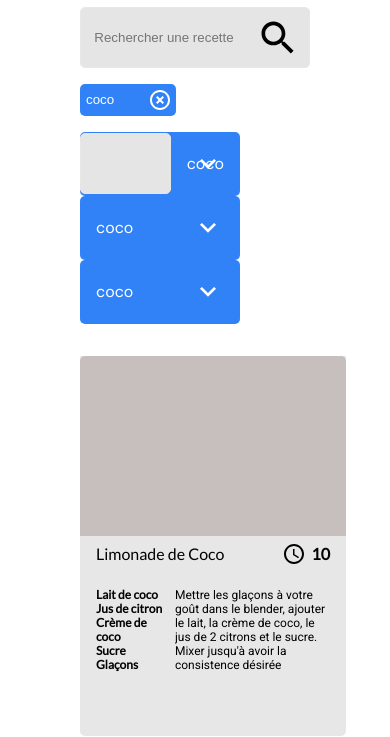
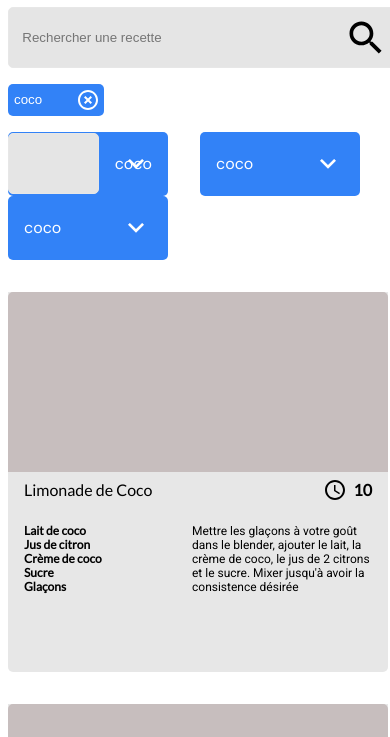
Before and after one commit to zoanlogia/P07_guillaume_flambard_old, a website with bundled scripts: page index.html in a window 390 px wide. Shown: the part 107-844 px from the top of the page. Built offline with nearby package versions, Linux system fonts and the light colour scheme.

Commit message:
responsive vite fait

```diff
--- a/scss/_global.scss
+++ b/scss/_global.scss
@@ -44,6 +44,12 @@ table {
 
 .container {
     padding: 0 5em;
+
+	@media screen and (max-width: 400px) {
+		padding: 0 .5em;
+		width: 100%;
+
+	}
 }
 
 .center {
```
Also changed, not shown: css/main.css.
